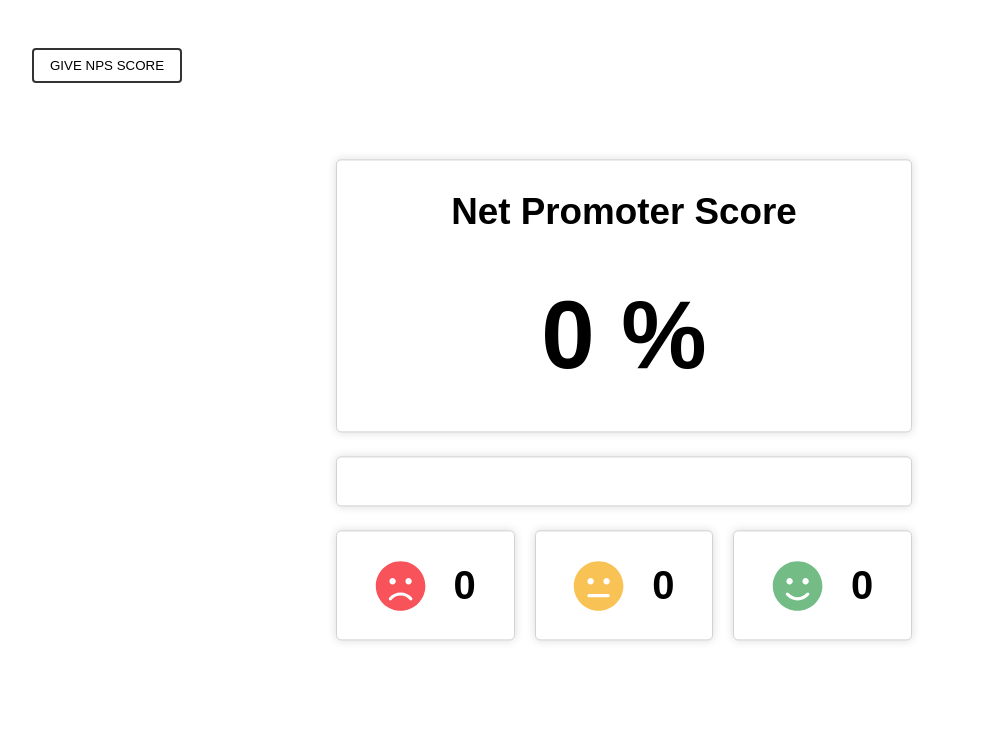
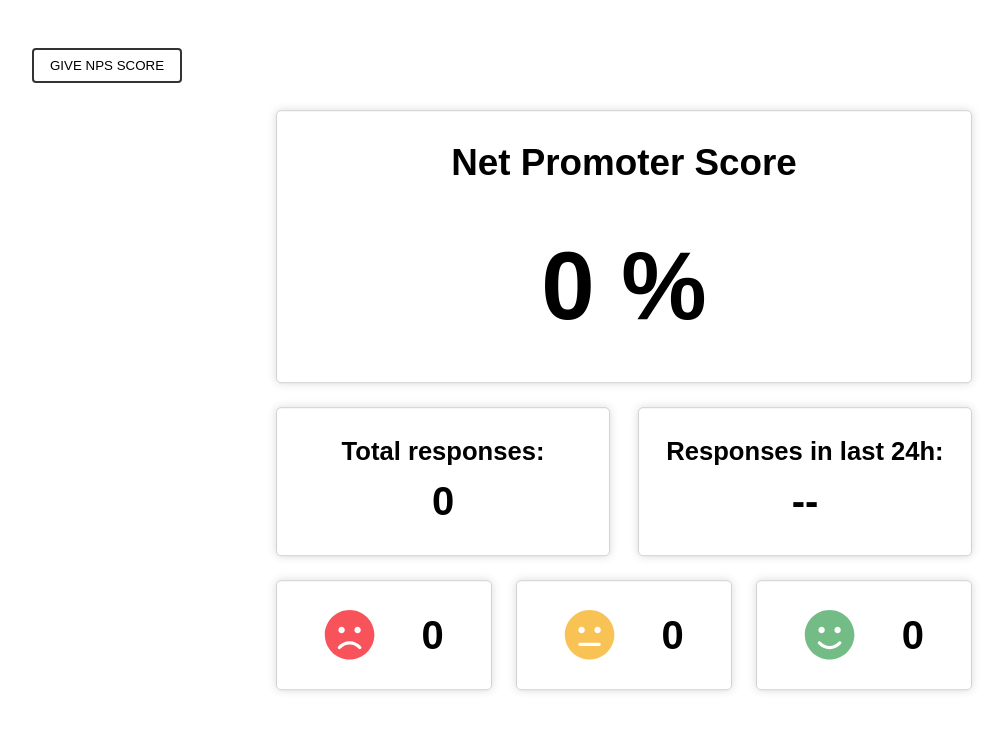
Before and after one commit to ptmartins/nps, a React (Create React App) app: page / in a window 1280 px wide. Shown: the top 730 px of the page, without its empty margins (16-1021 px from the left). Built offline with nearby package versions, Linux system fonts and the light colour scheme; no server answers.

Commit message:
Add more stats and more data fields.

```diff
--- a/src/App.js
+++ b/src/App.js
@@ -11,6 +11,7 @@ function App() {
   let [showNps, setShowNps] = useState(false),
       [npsScore, setNpsScore] = useState(0),
       [data, setData] = useState(null),
+      [totalSubmissions, setTotalSubmissions] = useState(0),
       [detractors, setDetractors] = useState(0),
       [passives, setPassives] = useState(0),
       [promoters, setPromoters] = useState(0);
@@ -37,10 +38,14 @@ function App() {
    * Perform NPS calculations
    */
   let calcNpsScore = () => {
-    let promoters = null;
-    let detractors = null;
-    let passives = null;
-    let result = null;
+
+    console.log('calc nps');
+
+    let promoters = 0,
+        detractors = 0,
+        passives = 0,
+        totalCasts = 0,
+        result = 0;
 
     if(data !== null) {
       if(data.length > 0) {
@@ -52,12 +57,14 @@ function App() {
           } else {
             passives++;
           }
+          totalCasts++;
         })
 
         result = ((promoters / data.length) * 100) - ((detractors / data.length) * 100);
         setDetractors(detractors);
         setPassives(passives);
         setPromoters(promoters);
+        setTotalSubmissions(totalCasts);
         setNpsScore(result.toFixed(1));
       }  else {
         setNpsScore(0);
@@ -93,7 +100,12 @@ function App() {
             <h1> { `${npsScore} %` } </h1>
           </div>
           <div className="card card--totals">
-
+            <h4>Total responses:</h4>
+            <h3> { totalSubmissions } </h3>
+          </div>
+          <div className="card card--totals24">
+            <h4>Responses in last 24h:</h4>
+            <h3> -- </h3>
           </div>
           <div className="card card--detractors">
             <FontAwesomeIcon icon={faFrown} />
--- a/src/components/nps/Nps.js
+++ b/src/components/nps/Nps.js
@@ -12,6 +12,10 @@ function Nps({show, closeModal, update}) {
         [data, setData] = useState({
             id: null,
             date: null,
+            timestamp: null,
+            day: null,
+            month: null,
+            year: null,
             score: null
         }),
         [showThankYou, setShowthankYou] = useState(false),
@@ -32,8 +36,12 @@ function Nps({show, closeModal, update}) {
     useEffect(() => {
         let now = new Date(),
         _date = now.toGMTString(),
+        _timestamp = now.getTime(),
+        _day = now.getDate(),
+        _month = now.getMonth(),
+        _year = now.getYear(),
         _newID = ++lastID;
-        setData({...data, id: _newID, date: _date, score: appState.activeScore});
+        setData({...data, id: _newID, date: _date, timestamp: _timestamp, day: _day, month: _month, year: _year, score: appState.activeScore});
     }, [appState]);
 
 
--- a/src/index.css
+++ b/src/index.css
@@ -39,7 +39,7 @@ body {
   -webkit-box-pack: justify;
   -ms-flex-pack: justify;
   justify-content: space-between;
-  max-width: 640px;
+  max-width: 760px;
   padding: 2rem;
   position: absolute;
   top: 50%;
@@ -50,7 +50,7 @@ body {
 }
 
 .dashboard h1,
-h2 {
+.dashboard h2 {
   font-size: 2.3rem;
   text-align: center;
 }
@@ -69,15 +69,26 @@ h2 {
   padding: 1.5rem;
 }
 
+.card h4 {
+  font-size: 1.6rem;
+  text-align: center;
+}
+
+.card h3 {
+  font-size: 2.5rem;
+  text-align: center;
+}
+
 .card--nps {
   margin-bottom: 1.5rem;
   padding: 1.5rem;
   width: 100%;
 }
 
-.card--totals {
+.card--totals,
+.card--totals24 {
   margin-bottom: 1.5rem;
-  width: 100%;
+  width: 48%;
 }
 
 .card--detractors,
```
Also changed, not shown: db/data.json (+9 -1 lines).
